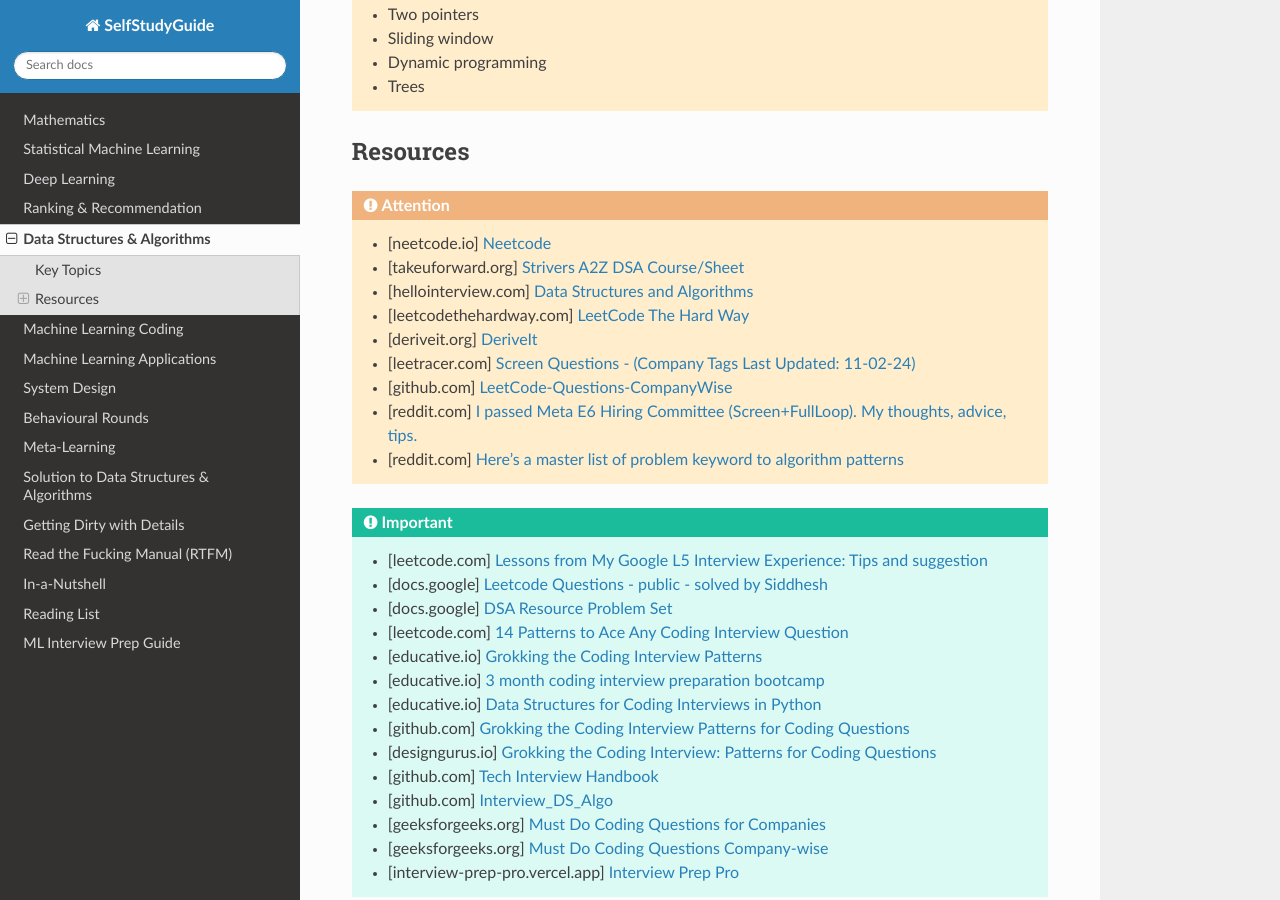
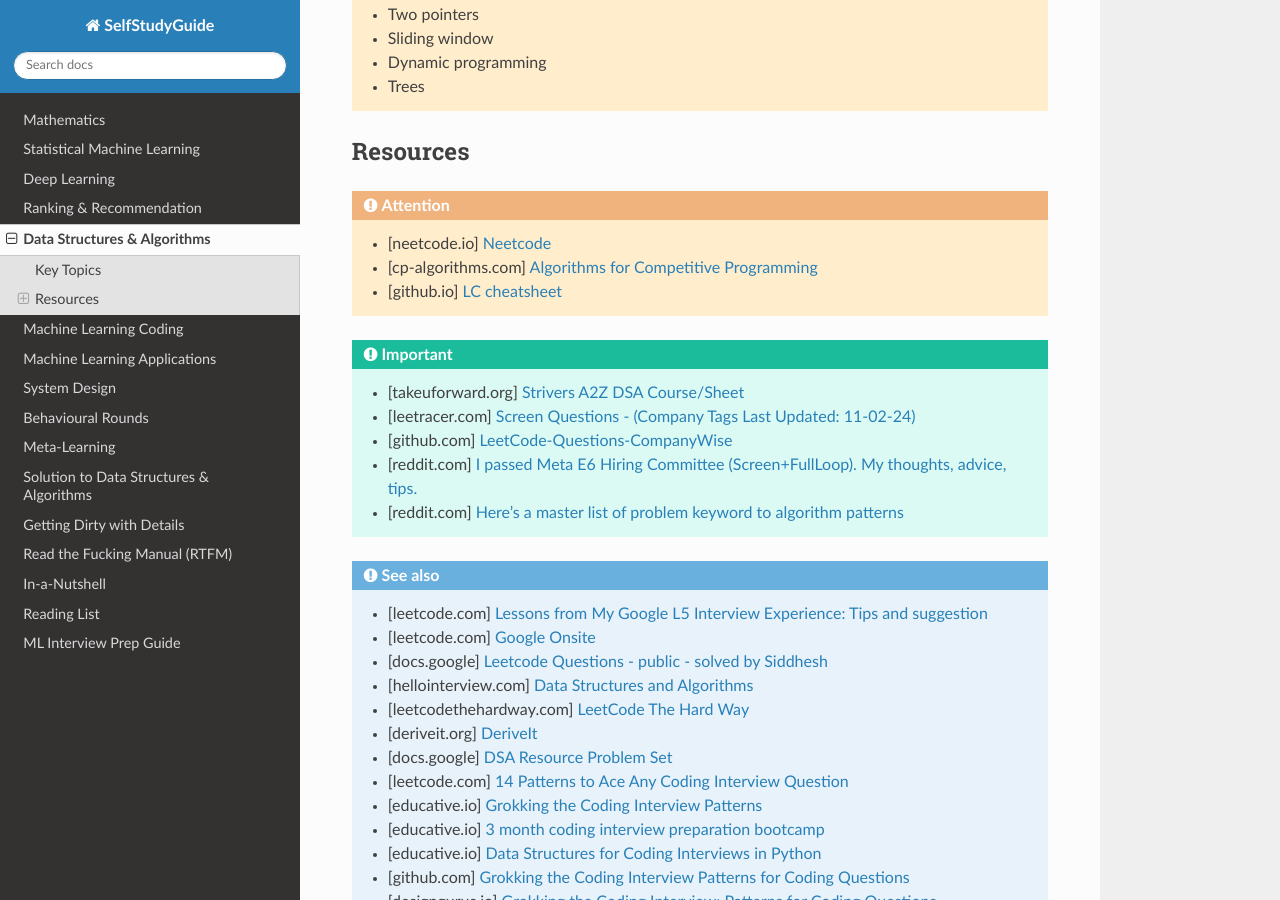
Before and after one commit to uselesstechjunks/leetcode, a Sphinx documentation site: the page built from docs/source/dsalgo.rst, in a window 1280 px wide and 900 px high, scrolled down 302 px. Built offline with Sphinx 7.4.7 and the Read the Docs theme 3.1.0, drawn with Linux system fonts in a browser that asks for light colours.

Commit message:
Update dsalgo.rst

```diff
--- a/docs/source/dsalgo.rst
+++ b/docs/source/dsalgo.rst
@@ -19,19 +19,24 @@ Resources
 .. attention::
 
 	* [neetcode.io] `Neetcode <https://neetcode.io/practice>`_
+	* [cp-algorithms.com] `Algorithms for Competitive Programming <https://cp-algorithms.com/>`_
+	* [github.io] `LC cheatsheet <https://jwl-7.github.io/leetcode-cheatsheet/>`_
+
+.. important::
 	* [takeuforward.org] `Strivers A2Z DSA Course/Sheet <https://takeuforward.org/strivers-a2z-dsa-course/strivers-a2z-dsa-course-sheet-2/>`_
-	* [hellointerview.com] `Data Structures and Algorithms <https://www.hellointerview.com/learn/code>`_
-	* [leetcodethehardway.com] `LeetCode The Hard Way <https://leetcodethehardway.com/tutorials/category/basic-topics>`_
-	* [deriveit.org] `DeriveIt <https://deriveit.org/coding>`_
 	* [leetracer.com] `Screen Questions - (Company Tags Last Updated: 11-02-24) <https://leetracer.com/screener>`_
 	* [github.com] `LeetCode-Questions-CompanyWise <https://github.com/krishnadey30/LeetCode-Questions-CompanyWise/blob/master/google_6months.csv>`_
 	* [reddit.com] `I passed Meta E6 Hiring Committee (Screen+FullLoop). My thoughts, advice, tips. <https://www.reddit.com/r/leetcode/comments/1c7fs3o/i_passed_meta_e6_hiring_committee_screenfullloop/?share_id=jeNswSOERGx8GXDy02DBq&utm_name=androidcss>`_
 	* [reddit.com] `Here's a master list of problem keyword to algorithm patterns <https://www.reddit.com/r/leetcode/comments/1f9bejz/heres_a_master_list_of_problem_keyword_to/?share_id=_p0H75FfOq1zSO0yBWj8v&utm_name=androidcss>`_
 
-.. important::
+.. seealso::
 
 	* [leetcode.com] `Lessons from My Google L5 Interview Experience: Tips and suggestion <https://leetcode.com/discuss/interview-question/6147892/Lessons-from-My-Google-L5-Interview-Experience%3A-Tips-and-suggestion>`_
+	* [leetcode.com] `Google Onsite <https://leetcode.com/discuss/interview-question/849947/google-onsite>`_
 	* [docs.google] `Leetcode Questions - public - solved by Siddhesh <https://docs.google.com/spreadsheets/d/1KkCeOIBwUFfKrHGGZe_6EJRCIqaM6MJBo0uSIMSD9bs/edit?gid=782922309#gid=782922309>`_
+	* [hellointerview.com] `Data Structures and Algorithms <https://www.hellointerview.com/learn/code>`_
+	* [leetcodethehardway.com] `LeetCode The Hard Way <https://leetcodethehardway.com/tutorials/category/basic-topics>`_
+	* [deriveit.org] `DeriveIt <https://deriveit.org/coding>`_
 	* [docs.google] `DSA Resource Problem Set <https://docs.google.com/spreadsheets/d/1hwvHbRargzmbErRYGU2cjxf4PR8GTOI-e1R9VqOVQgY/edit?gid=481396158#gid=481396158>`_
 	* [leetcode.com] `14 Patterns to Ace Any Coding Interview Question <https://leetcode.com/discuss/study-guide/4039411/14-Patterns-to-Ace-Any-Coding-Interview-Question>`_
 	* [educative.io] `Grokking the Coding Interview Patterns <https://www.educative.io/courses/grokking-coding-interview>`_
```
